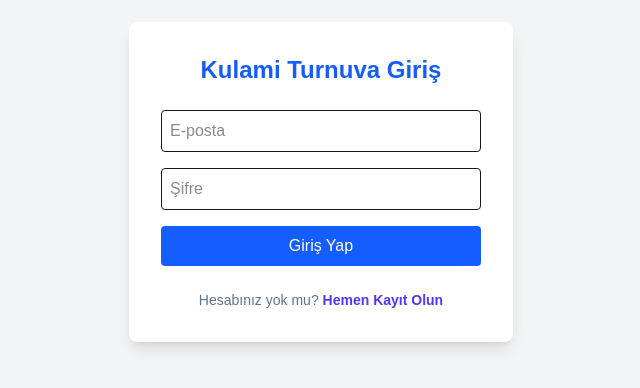
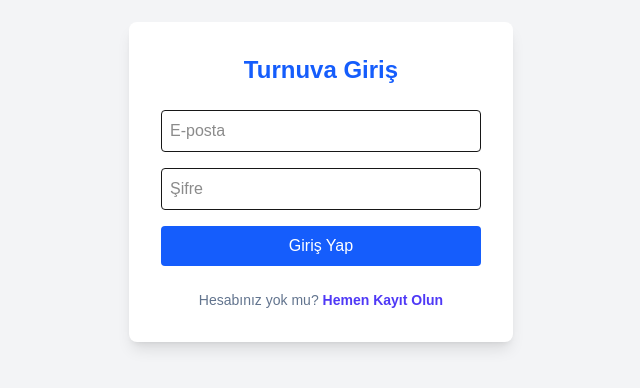
Before and after one commit to gamefarming19/turnuva-app, a Next.js app: page /login in a window 1280 px wide. Shown: the part 218-606 px from the top of the page, without its empty margins (319-959 px from the left). Built offline with nearby package versions, Linux system fonts and the light colour scheme; no server answers.

Commit message:
yeni ozellikler eklendi

```diff
--- a/app/login/page.js
+++ b/app/login/page.js
@@ -38,7 +38,7 @@
   return (
     <div className="flex flex-col items-center justify-center min-h-screen bg-gray-100">
       <div className="p-8 bg-white shadow-lg rounded-lg w-96">
-        <h1 className="text-2xl font-bold mb-6 text-center text-blue-600">Kulami Turnuva Giriş</h1>
+        <h1 className="text-2xl font-bold mb-6 text-center text-blue-600">Turnuva Giriş</h1>
         <form onSubmit={handleLogin} className="space-y-4">
           <input
             type="email"
```
